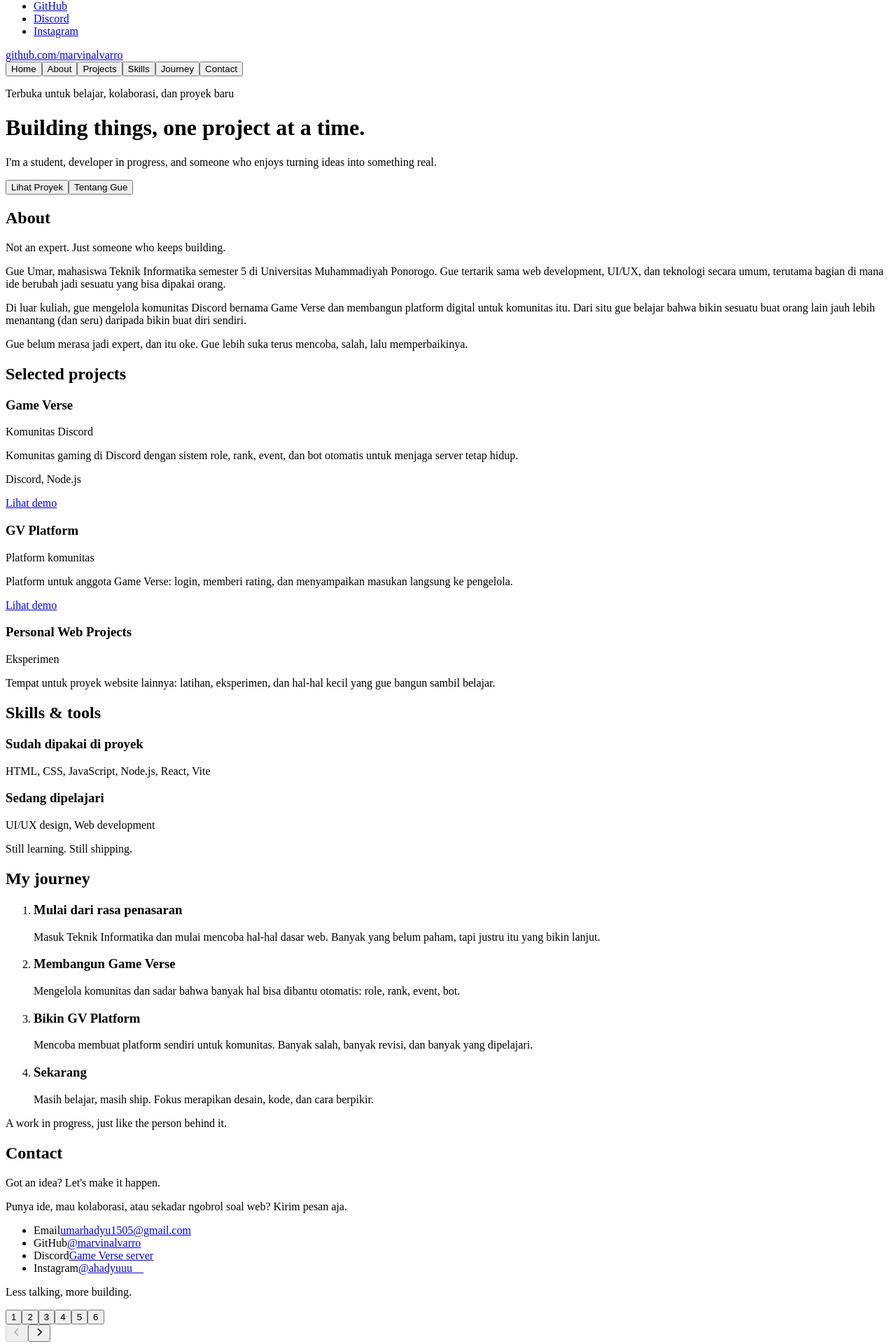
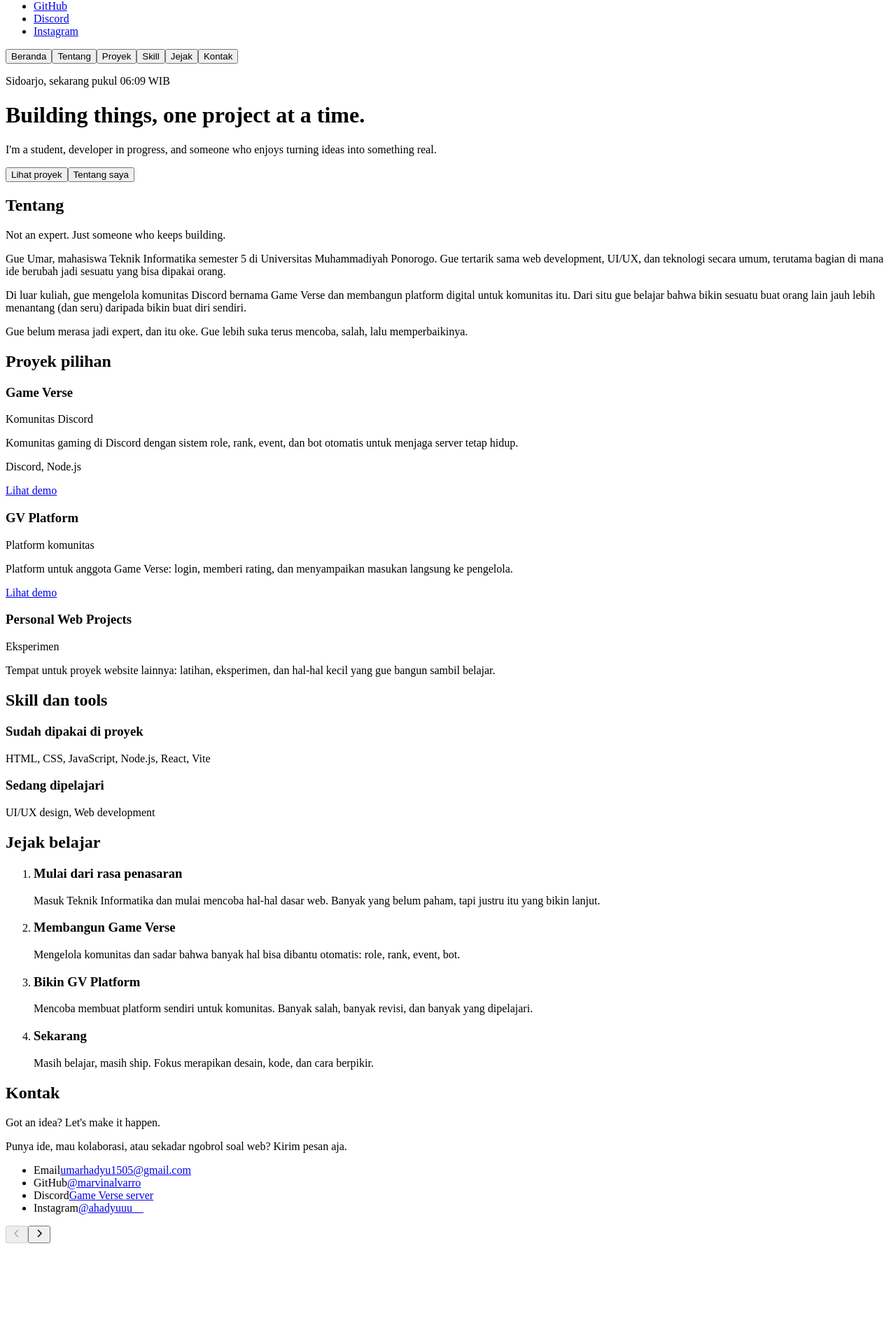
Before and after one commit to marvinalvarro/portfolio, a React (Vite) app: page /#home in a window 1280 px wide. Shown: the part 489-2409 px from the top of the page at 70% size. After the commit the page ends 2273 px from the top, so only its background shows below. Built offline with nearby package versions, Linux system fonts and the light colour scheme; the HTML template or start-up script is replaced by a standard one.

Commit message:
Redesign portfolio

```diff
--- a/index.html
+++ b/index.html
@@ -11,7 +11,7 @@
     <meta property="og:type" content="website" />
     <link rel="preconnect" href="https://fonts.googleapis.com" />
     <link rel="preconnect" href="https://fonts.gstatic.com" crossorigin />
-    <link href="https://fonts.googleapis.com/css2?family=Hanken+Grotesk:wght@400;500;600&family=Instrument+Serif:ital@0;1&display=swap" rel="stylesheet" />
+    <link rel="stylesheet" href="https://fonts.googleapis.com/css2?family=Bricolage+Grotesque:opsz,wght@12..96,600;12..96,700&family=Hanken+Grotesk:wght@400;500;600&display=swap">
   </head>
   <body>
     <div id="root"></div>
--- a/src/App.jsx
+++ b/src/App.jsx
@@ -4,19 +4,22 @@ import Project from "./components/Project.jsx";
 import { profile, about, projects, skills, journey, contact } from "./data/content.js";
 
 const SLIDES = [
-  { id: "home", label: "Home" },
-  { id: "about", label: "About" },
-  { id: "projects", label: "Projects" },
-  { id: "skills", label: "Skills" },
-  { id: "journey", label: "Journey" },
-  { id: "contact", label: "Contact" },
+  { id: "home", label: "Beranda" },
+  { id: "about", label: "Tentang" },
+  { id: "projects", label: "Proyek" },
+  { id: "skills", label: "Skill" },
+  { id: "journey", label: "Jejak" },
+  { id: "contact", label: "Kontak" },
 ];
 const last = SLIDES.length - 1;
 const clamp = (i) => Math.max(0, Math.min(last, i));
 const startIndex = () => Math.max(0, SLIDES.findIndex((s) => s.id === window.location.hash.slice(1)));
+const wib = () =>
+  new Date().toLocaleTimeString("id-ID", { hour: "2-digit", minute: "2-digit", hour12: false, timeZone: "Asia/Jakarta" }).replace(".", ":");
 
 export default function App() {
   const [index, setIndex] = useState(startIndex);
+  const [time, setTime] = useState(wib);
   const touch = useRef(null);
   const go = (i) => setIndex(clamp(i));
   const step = (d) => setIndex((i) => clamp(i + d));
@@ -26,15 +29,17 @@ export default function App() {
 
   useEffect(() => {
     window.history.replaceState(null, "", `#${SLIDES[index].id}`);
+    document.querySelector(".tab.on")?.scrollIntoView({ inline: "center", block: "nearest" });
   }, [index]);
 
   useEffect(() => {
+    const id = setInterval(() => setTime(wib()), 30000);
     const onKey = (e) => {
       if (e.key === "ArrowRight") step(1);
       if (e.key === "ArrowLeft") step(-1);
     };
     window.addEventListener("keydown", onKey);
-    return () => window.removeEventListener("keydown", onKey);
+    return () => { clearInterval(id); window.removeEventListener("keydown", onKey); };
   }, []);
 
   const onTouchStart = (e) => {
@@ -52,25 +57,25 @@ export default function App() {
 
   const content = [
     <div className="hero" key="home">
-      <p className="status"><span className="dot" aria-hidden="true" />{profile.status}</p>
+      <p className="status">Sidoarjo, sekarang pukul {time} WIB</p>
       <h1>{profile.headline}</h1>
       <p className="hero-intro">{profile.intro}</p>
       <div className="hero-actions">
-        <button className="btn btn-solid" onClick={() => go(2)}>Lihat Proyek</button>
-        <button className="btn" onClick={() => go(1)}>Tentang Gue</button>
+        <button className="btn btn-solid" onClick={() => go(2)}>Lihat proyek</button>
+        <button className="btn" onClick={() => go(1)}>Tentang saya</button>
       </div>
     </div>,
 
-    <Section id="about" title="About" key="about">
+    <Section id="about" title="Tentang" key="about">
       <p className="pull">{about.tagline}</p>
       {about.paragraphs.map((p, i) => <p key={i}>{p}</p>)}
     </Section>,
 
-    <Section id="projects" title="Selected projects" key="projects">
+    <Section id="projects" title="Proyek pilihan" key="projects">
       {projects.map((p) => <Project key={p.title} {...p} />)}
     </Section>,
 
-    <Section id="skills" title="Skills & tools" key="skills">
+    <Section id="skills" title="Skill dan tools" key="skills">
       <div className="skills">
         <div>
           <h3>Sudah dipakai di proyek</h3>
@@ -81,10 +86,9 @@ export default function App() {
           <p>{skills.learning.join(", ")}</p>
         </div>
       </div>
-      <p className="muted">Still learning. Still shipping.</p>
     </Section>,
 
-    <Section id="journey" title="My journey" key="journey">
+    <Section id="journey" title="Jejak belajar" key="journey">
       <ol className="journey">
         {journey.map((j) => (
           <li key={j.title}>
@@ -93,10 +97,9 @@ export default function App() {
           </li>
         ))}
       </ol>
-      <p className="muted">A work in progress, just like the person behind it.</p>
     </Section>,
 
-    <Section id="contact" title="Contact" key="contact">
+    <Section id="contact" title="Kontak" key="contact">
       <p className="pull big">{contact.headline}</p>
       <p>{contact.text}</p>
       <ul className="contact-list">
@@ -107,7 +110,6 @@ export default function App() {
           </li>
         ))}
       </ul>
-      <p className="muted">Less talking, more building.</p>
     </Section>,
   ];
 
@@ -126,11 +128,6 @@ export default function App() {
             <li key={l.label}><a href={l.href} {...ext(l.href)}>{l.label}</a></li>
           ))}
         </ul>
-        {profile.github && (
-          <a className="profile-handle" href={`https://github.com/${profile.github}`} target="_blank" rel="noreferrer">
-            github.com/{profile.github}
-          </a>
-        )}
       </aside>
 
       <div className="stage">
@@ -153,21 +150,12 @@ export default function App() {
         </main>
 
         <div className="controls">
-          <div className="pages" role="group" aria-label="Pilih slide">
-            {SLIDES.map((s, i) => (
-              <button key={s.id} className={i === index ? "page on" : "page"} onClick={() => go(i)} aria-label={`Slide ${i + 1}: ${s.label}`} aria-current={i === index ? "true" : undefined}>
-                {i + 1}
-              </button>
-            ))}
-          </div>
-          <div className="arrows">
-            <button className="arrow" onClick={() => step(-1)} disabled={index === 0} aria-label="Slide sebelumnya">
-              <svg width="16" height="16" viewBox="0 0 16 16" fill="none" stroke="currentColor" strokeWidth="1.5"><path d="M10 3 5 8l5 5" /></svg>
-            </button>
-            <button className="arrow" onClick={() => step(1)} disabled={index === last} aria-label="Slide berikutnya">
-              <svg width="16" height="16" viewBox="0 0 16 16" fill="none" stroke="currentColor" strokeWidth="1.5"><path d="m6 3 5 5-5 5" /></svg>
-            </button>
-          </div>
+          <button className="arrow" onClick={() => step(-1)} disabled={index === 0} aria-label="Halaman sebelumnya">
+            <svg width="16" height="16" viewBox="0 0 16 16" fill="none" stroke="currentColor" strokeWidth="1.5"><path d="M10 3 5 8l5 5" /></svg>
+          </button>
+          <button className="arrow" onClick={() => step(1)} disabled={index === last} aria-label="Halaman berikutnya">
+            <svg width="16" height="16" viewBox="0 0 16 16" fill="none" stroke="currentColor" strokeWidth="1.5"><path d="m6 3 5 5-5 5" /></svg>
+          </button>
         </div>
       </div>
     </div>
--- a/src/styles.css
+++ b/src/styles.css
@@ -1,14 +1,13 @@
 :root {
-  --bg: #0a0a0a;
-  --surface: #151515;
-  --line: #262626;
-  --text: #ededed;
-  --muted: #8d8d8d;
-  --accent: #9fb1ff;
-  --serif: "Instrument Serif", Georgia, serif;
+  --bg: #f4f4f1;
+  --line: #d8d8d3;
+  --text: #171717;
+  --muted: #62625e;
+  --red: #cc0000;
+  --ink: #171717;
+  --head: "Bricolage Grotesque", "Hanken Grotesk", system-ui, sans-serif;
   --sans: "Hanken Grotesk", system-ui, sans-serif;
   --pad: clamp(1.25rem, 4vw, 3.5rem);
-  color-scheme: dark;
 }
 *, *::before, *::after { box-sizing: border-box; }
 html, body { height: 100%; }
@@ -16,130 +15,115 @@ body { margin: 0; overflow: hidden; background: var(--bg); color: var(--text); f
 a { color: inherit; text-decoration: none; }
 button { font: inherit; color: inherit; cursor: pointer; }
 p { margin: 0 0 1rem; max-width: 62ch; }
-h1, h2, h3 { margin: 0; font-weight: 400; }
-:focus-visible { outline: 2px solid var(--accent); outline-offset: 3px; border-radius: 2px; }
-::selection { background: var(--accent); color: #0a0a0a; }
+h1, h2, h3 { margin: 0; font-family: var(--head); font-weight: 600; }
+:focus-visible { outline: 2px solid var(--red); outline-offset: 3px; }
+::selection { background: var(--red); color: #fff; }
 
-/* Kerangka: profil kiri, slide kanan */
-.app { height: 100vh; height: 100dvh; max-width: 1180px; margin: 0 auto; padding-inline: var(--pad); display: grid; grid-template-columns: 290px minmax(0, 1fr); column-gap: 4.5rem; }
-.stage { display: flex; flex-direction: column; min-height: 0; min-width: 0; }
+/* Kerangka: panel merah di kiri (warna dari foto), konten di kanan */
+.app { height: 100vh; height: 100dvh; display: grid; grid-template-columns: clamp(300px, 27vw, 380px) minmax(0, 1fr); }
+.stage { display: flex; flex-direction: column; min-height: 0; min-width: 0; padding-inline: var(--pad); max-width: 960px; }
 
-.profile { align-self: center; max-height: 100%; overflow-y: auto; padding-block: 2rem; scrollbar-width: none; }
-.avatar { display: block; width: 100%; height: min(362px, 38vh); object-fit: cover; object-position: top; background: var(--surface); border-radius: 6px; margin-bottom: 1.25rem; }
-.profile-name { font-family: var(--serif); font-size: 2rem; line-height: 1.1; margin: 0; }
-.profile-role { color: var(--muted); font-size: .98rem; margin: .4rem 0 1.25rem; }
-.profile-links { list-style: none; margin: 0; padding: 0; border-top: 1px solid var(--line); }
-.profile-links li { border-bottom: 1px solid var(--line); }
-.profile-links a { display: block; padding: .5rem 0; color: var(--muted); font-size: .95rem; transition: color .2s; }
-.profile-links a:hover, .profile-handle:hover { color: var(--accent); }
-.profile-handle { display: block; margin-top: .9rem; color: var(--muted); font-size: .9rem; transition: color .2s; }
+.profile { background: var(--red); color: #fff; display: flex; flex-direction: column; justify-content: center; padding: 2rem clamp(1.5rem, 3vw, 2.75rem); overflow-y: auto; scrollbar-width: none; }
+.avatar { display: block; width: 100%; height: min(380px, 42vh); object-fit: cover; object-position: top; border-radius: 4px; margin-bottom: 1.25rem; }
+.profile-name { font-family: var(--head); font-weight: 700; font-size: 1.9rem; line-height: 1.1; margin: 0; }
+.profile-role { color: rgba(255,255,255,.85); font-size: .98rem; margin: .4rem 0 1.25rem; }
+.profile-links { list-style: none; margin: 0; padding: 0; border-top: 1px solid rgba(255,255,255,.35); }
+.profile-links li { border-bottom: 1px solid rgba(255,255,255,.35); }
+.profile-links a { display: block; padding: .55rem 0; font-size: .95rem; transition: padding-left .2s; }
+.profile-links a:hover { padding-left: .4rem; }
 
-/* Tab atas (desktop) */
-.tabs { display: flex; justify-content: flex-end; gap: 1.75rem; padding-block: 1.5rem; border-bottom: 1px solid var(--line); }
-.tab { background: none; border: 0; border-bottom: 1px solid transparent; padding: .25rem 0; color: var(--muted); font-size: .95rem; transition: color .2s, border-color .2s; }
+/* Tab */
+.tabs { display: flex; gap: 1.75rem; padding-block: 1.5rem; border-bottom: 1px solid var(--line); }
+.tab { background: none; border: 0; border-bottom: 2px solid transparent; padding: .25rem 0; color: var(--muted); font-size: .95rem; transition: color .2s, border-color .2s; }
 .tab:hover { color: var(--text); }
-.tab.on { color: var(--text); border-color: var(--accent); }
+.tab.on { color: var(--text); font-weight: 600; border-color: var(--red); }
 
 /* Slide */
-.viewport { flex: 1; min-height: 0; overflow: hidden; }
-.track { display: flex; height: 100%; transition: transform .55s cubic-bezier(.2,.7,.2,1); }
-.slide { flex: 0 0 100%; min-width: 0; height: 100%; overflow-y: auto; display: flex; flex-direction: column; scrollbar-width: thin; scrollbar-color: var(--line) transparent; }
+.viewport { flex: 1; min-height: 0; overflow: hidden; touch-action: pan-y; }
+.track { display: flex; height: 100%; transition: transform .5s cubic-bezier(.2,.7,.2,1); }
+.slide { flex: 0 0 100%; min-width: 0; height: 100%; overflow-y: auto; overscroll-behavior: contain; display: flex; flex-direction: column; scrollbar-width: thin; scrollbar-color: var(--line) transparent; }
 .slide-inner { margin-block: auto; padding-block: 1.5rem; }
 
-/* Kontrol bawah: nomor slide + panah */
-.controls { display: flex; justify-content: space-between; align-items: center; gap: 1rem; padding-block: 1rem; padding-bottom: max(1rem, env(safe-area-inset-bottom)); border-top: 1px solid var(--line); }
-.pages { display: flex; gap: .15rem; }
-.page { width: 2.2rem; height: 2.2rem; border: 0; border-radius: 50%; background: none; color: var(--muted); font-size: .9rem; transition: background .2s, color .2s; }
-.page:hover { color: var(--text); }
-.page.on { background: var(--accent); color: #0a0a0a; }
-.arrows { display: flex; gap: .5rem; }
-.arrow { width: 2.5rem; height: 2.5rem; display: grid; place-items: center; border: 1px solid var(--line); border-radius: 50%; background: none; transition: border-color .2s, opacity .2s; }
-.arrow:hover:not(:disabled) { border-color: var(--text); }
+.controls { display: flex; justify-content: flex-end; gap: .5rem; padding-block: 1rem; border-top: 1px solid var(--line); }
+.arrow { width: 2.6rem; height: 2.6rem; display: grid; place-items: center; border: 1px solid var(--line); border-radius: 50%; background: none; transition: border-color .2s, background .2s, color .2s; }
+.arrow:hover:not(:disabled) { background: var(--ink); border-color: var(--ink); color: #fff; }
 .arrow:disabled { opacity: .3; cursor: default; }
 
 /* Hero */
 .hero { display: flex; flex-direction: column; }
-.hero > * { animation: rise .8s cubic-bezier(.2,.7,.2,1) both; }
-.hero > :nth-child(2) { animation-delay: .1s; }
-.hero > :nth-child(3) { animation-delay: .22s; }
-.hero > :nth-child(4) { animation-delay: .34s; }
-@keyframes rise { from { opacity: 0; transform: translateY(14px); } }
-.status { display: flex; align-items: center; gap: .6rem; color: var(--muted); font-size: .95rem; margin-bottom: 1.75rem; }
-.dot { width: .5rem; height: .5rem; border-radius: 50%; background: var(--accent); animation: pulse 2.4s ease-in-out infinite; }
-@keyframes pulse { 50% { opacity: .35; } }
-h1 { font-family: var(--serif); font-size: clamp(2.6rem, 6.2vw, 5.5rem); line-height: 1; letter-spacing: -.02em; max-width: 12ch; }
-.hero-intro { margin-top: 1.75rem; font-size: 1.2rem; color: #bdbdbd; max-width: 46ch; }
+.status { color: var(--muted); font-size: .95rem; margin-bottom: 1.5rem; }
+h1 { font-size: clamp(2.5rem, 5.6vw, 5rem); line-height: 1.02; letter-spacing: -.035em; font-weight: 700; max-width: 14ch; }
+.hero-intro { margin-top: 1.75rem; font-size: 1.2rem; color: #3d3d3a; max-width: 46ch; }
 .hero-actions { display: flex; flex-wrap: wrap; gap: .75rem; margin-top: 1rem; }
-.btn { padding: .75rem 1.4rem; border: 1px solid var(--line); border-radius: 999px; background: none; font-weight: 500; font-size: .98rem; transition: border-color .2s, background .2s; }
-.btn:hover { border-color: var(--text); }
-.btn-solid { background: var(--accent); border-color: var(--accent); color: #0a0a0a; }
-.btn-solid:hover { background: var(--text); border-color: var(--text); }
+.btn { min-height: 46px; padding: .7rem 1.4rem; border: 1px solid var(--ink); border-radius: 999px; background: none; font-weight: 600; font-size: .98rem; transition: background .2s, color .2s, border-color .2s; }
+.btn:hover { background: var(--ink); color: #fff; }
+.btn-solid { background: var(--ink); color: #fff; }
+.btn-solid:hover { background: var(--red); border-color: var(--red); }
 
 /* Isi section */
-.section-title { font-family: var(--serif); font-size: 1.3rem; color: var(--muted); margin-bottom: 1.5rem; }
-.pull { font-family: var(--serif); font-size: clamp(1.6rem, 3vw, 2.3rem); line-height: 1.15; margin-bottom: 1.5rem; }
+.section-title { font-size: 1.1rem; font-weight: 600; color: var(--red); margin-bottom: 1.5rem; }
+.pull { font-family: var(--head); font-weight: 600; font-size: clamp(1.6rem, 3vw, 2.3rem); line-height: 1.15; letter-spacing: -.02em; margin-bottom: 1.5rem; }
 .pull.big { font-size: clamp(2rem, 4.4vw, 3.3rem); max-width: 18ch; }
-.muted { color: var(--muted); font-family: var(--serif); font-style: italic; font-size: 1.25rem; margin-top: 2rem; }
 
 .project { padding-block: 1.15rem; border-bottom: 1px solid var(--line); }
 .project:first-child { padding-top: 0; }
 .project:last-child { border-bottom: 0; padding-bottom: 0; }
 .project p { margin-bottom: .5rem; }
 .project-head { display: flex; flex-wrap: wrap; align-items: baseline; gap: .15rem 1rem; margin-bottom: .35rem; }
-.project h3 { font-family: var(--serif); font-size: 1.8rem; line-height: 1.1; }
+.project h3 { font-size: 1.6rem; line-height: 1.1; letter-spacing: -.02em; }
 .project-kind { color: var(--muted); font-size: .92rem; }
-.project-tech { color: var(--accent); font-size: .95rem; }
+.project-tech { color: var(--muted); font-size: .95rem; }
 .project-links { display: flex; gap: 1.25rem; }
-.project-links a, .contact-list a { border-bottom: 1px solid var(--line); padding-bottom: 1px; transition: border-color .2s, color .2s; }
-.project-links a:hover, .contact-list a:hover { color: var(--accent); border-color: var(--accent); }
+.project-links a, .contact-list a { border-bottom: 1px solid var(--ink); padding-bottom: 1px; transition: color .2s, border-color .2s; }
+.project-links a:hover, .contact-list a:hover { color: var(--red); border-color: var(--red); }
 
 .skills { display: grid; grid-template-columns: 1fr 1fr; gap: 2rem; }
 .skills h3 { font-size: .95rem; color: var(--muted); margin-bottom: .5rem; font-weight: 500; }
 .skills p { font-size: 1.2rem; }
 
-.journey { list-style: none; margin: 0; padding: 0 0 0 1.5rem; border-left: 1px solid var(--line); }
+.journey { list-style: none; margin: 0; padding: 0 0 0 1.5rem; border-left: 2px solid var(--line); }
 .journey li { position: relative; padding-bottom: 1.4rem; }
-.journey li::before { content: ""; position: absolute; left: calc(-1.5rem - 4px); top: .7rem; width: 7px; height: 7px; border-radius: 50%; background: var(--bg); border: 1px solid var(--muted); }
+.journey li::before { content: ""; position: absolute; left: calc(-1.5rem - 5px); top: .6rem; width: 8px; height: 8px; border-radius: 50%; background: var(--bg); border: 2px solid var(--muted); }
 .journey li:last-child { padding-bottom: 0; }
-.journey li:last-child::before { background: var(--accent); border-color: var(--accent); }
-.journey h3 { font-family: var(--serif); font-size: 1.45rem; margin-bottom: .2rem; }
+.journey li:last-child::before { background: var(--red); border-color: var(--red); }
+.journey h3 { font-size: 1.3rem; margin-bottom: .2rem; }
 .journey p { margin-bottom: 0; }
 
 .contact-list { list-style: none; margin: 1.75rem 0 0; padding: 0; max-width: 460px; }
-.contact-list li { display: flex; justify-content: space-between; gap: 1rem; padding-block: .7rem; border-bottom: 1px solid var(--line); }
+.contact-list li { display: flex; justify-content: space-between; gap: 1rem; padding-block: .8rem; border-bottom: 1px solid var(--line); }
 .contact-list span { color: var(--muted); }
 
 @media (max-height: 760px) and (min-width: 901px) {
   .avatar { height: 32vh; }
-  .profile-role { margin-bottom: .9rem; }
   .tabs { padding-block: 1rem; }
 }
 
-/* Tablet & HP: header profil kecil di atas, slide di tengah, nomor di bawah */
+/* Tablet & HP: bar merah kecil di atas, konten di tengah, tab berlabel di bawah */
 @media (max-width: 900px) {
   body { font-size: 1rem; }
-  .app { grid-template-columns: 1fr; grid-template-rows: auto minmax(0, 1fr); column-gap: 0; }
-  .profile { align-self: stretch; display: flex; align-items: center; gap: .85rem; overflow: visible; padding-block: .85rem; border-bottom: 1px solid var(--line); }
-  .avatar { width: 44px; height: 44px; border-radius: 50%; margin: 0; flex: none; }
-  .profile-name { font-size: 1.3rem; }
+  .app { grid-template-columns: 1fr; grid-template-rows: auto minmax(0, 1fr); }
+  .profile { flex-direction: row; align-items: center; justify-content: flex-start; gap: .8rem; padding: .7rem var(--pad); overflow: visible; }
+  .avatar { width: 46px; height: 46px; border-radius: 50%; margin: 0; flex: none; }
+  .profile-name { font-size: 1.15rem; }
   .profile-role { font-size: .85rem; margin: 0; }
-  .profile-links, .profile-handle, .tabs { display: none; }
-  .slide-inner { padding-block: 1.25rem; }
-  .section-title { font-size: 1.15rem; margin-bottom: 1rem; }
+  .profile-links, .controls { display: none; }
+  .stage { padding-inline: 0; max-width: none; }
+  .slide-inner { padding: 1.25rem var(--pad); }
+  .tabs { order: 3; gap: 0; padding: 0 .5rem max(0px, env(safe-area-inset-bottom)); border-bottom: 0; border-top: 1px solid var(--line); background: #fff; overflow-x: auto; scrollbar-width: none; }
+  .tab { flex: none; min-height: 52px; padding: 0 1rem; border-bottom: 0; box-shadow: inset 0 2px 0 transparent; }
+  .tab.on { border: 0; box-shadow: inset 0 2px 0 var(--red); color: var(--red); }
+  h1 { font-size: clamp(2.4rem, 11vw, 3.6rem); }
+  .hero-intro { font-size: 1.05rem; margin-top: 1.25rem; }
+  .status { margin-bottom: 1.1rem; font-size: .9rem; }
+  .section-title { margin-bottom: 1rem; }
   .pull { font-size: 1.55rem; margin-bottom: 1rem; }
   .pull.big { font-size: 2.1rem; }
-  .hero-intro { font-size: 1.05rem; margin-top: 1.25rem; }
-  .status { margin-bottom: 1.25rem; font-size: .9rem; }
-  .project h3 { font-size: 1.5rem; }
+  .project h3 { font-size: 1.4rem; }
   .project { padding-block: .9rem; }
-  .muted { font-size: 1.1rem; margin-top: 1.25rem; }
-  .controls { padding-block: .75rem; }
-  .page { width: 2rem; height: 2rem; font-size: .85rem; }
-  .arrow { width: 2.3rem; height: 2.3rem; }
 }
 @media (max-width: 520px) {
   .skills { grid-template-columns: 1fr; gap: 1.25rem; }
-  .hero-actions .btn { padding: .7rem 1.2rem; }
+  .hero-actions .btn { flex: 1 1 auto; }
   .contact-list li { font-size: .95rem; }
 }
 @media (prefers-reduced-motion: reduce) {
```
